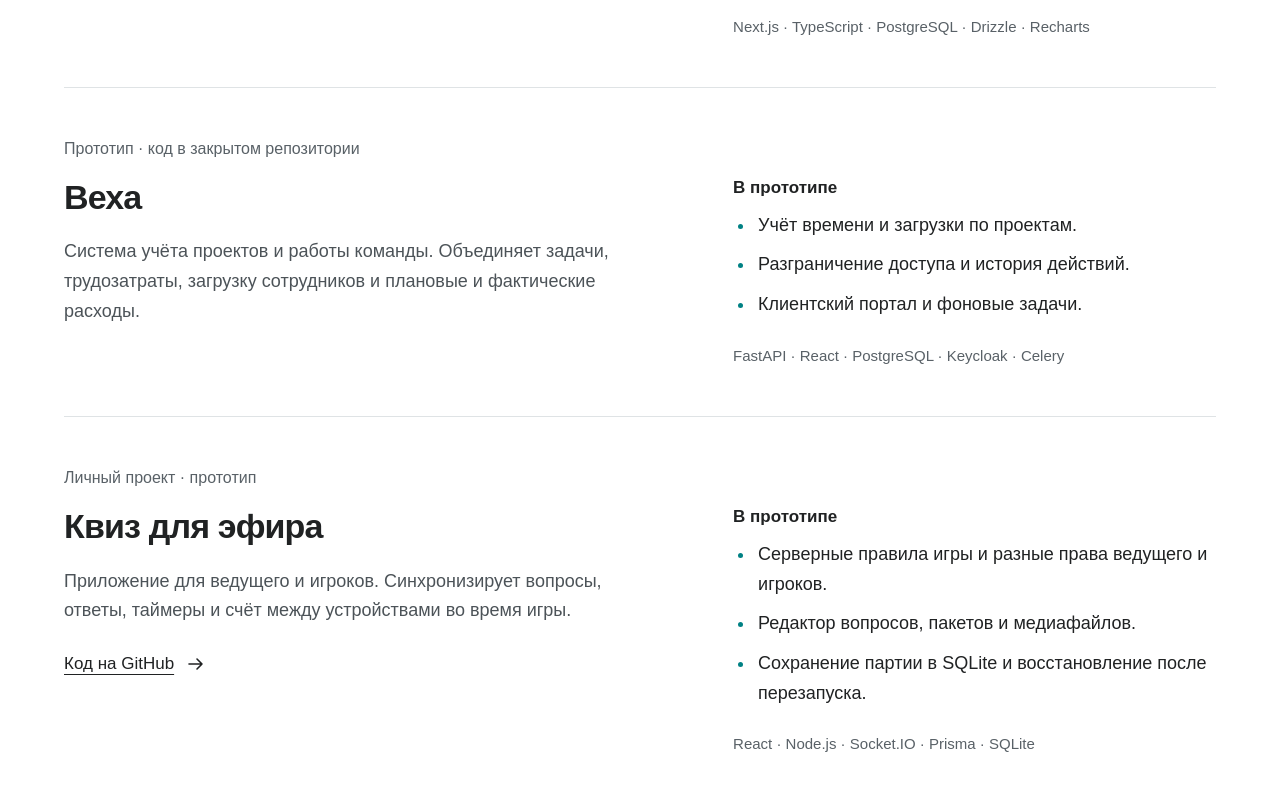
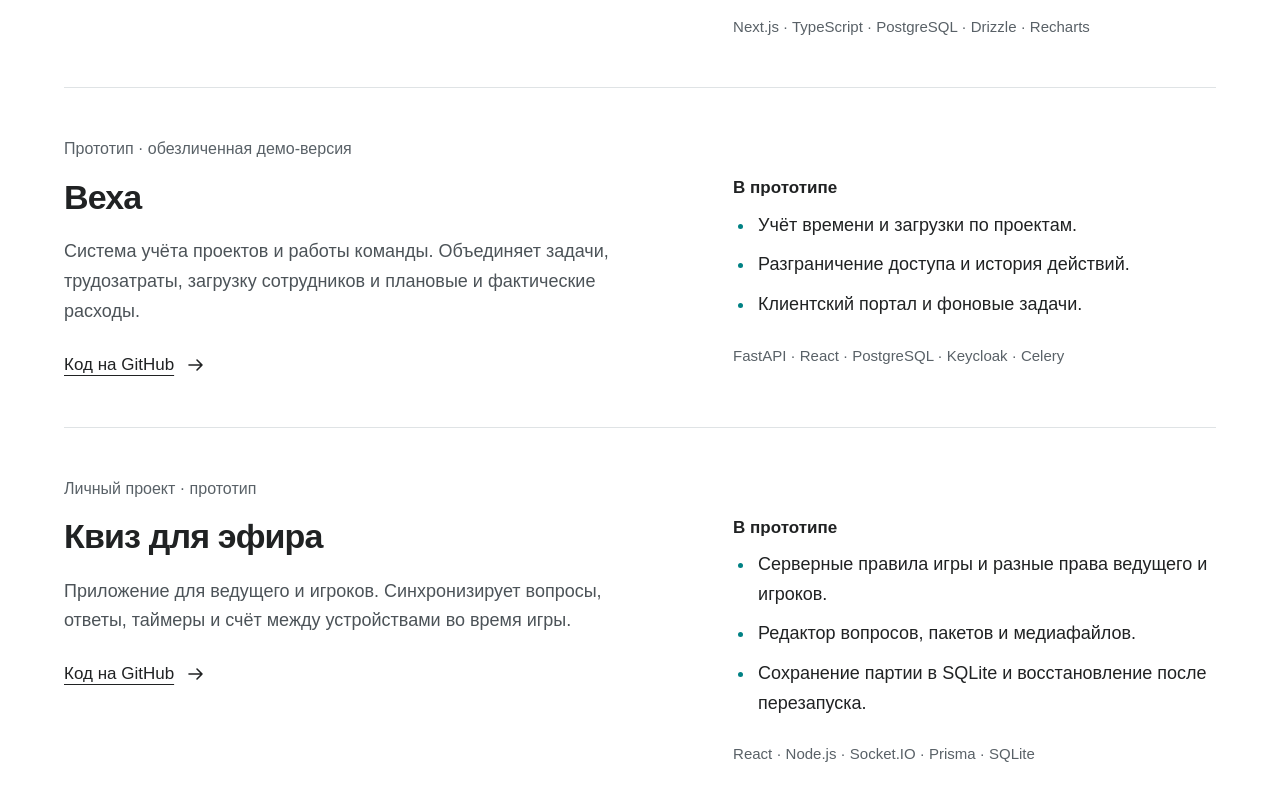
Before and after one commit to ANOWIZ/portfolio, a React (Vite) app: page / in a window 1280 px wide. Shown: the part 1945-2745 px from the top of the page. Built offline with nearby package versions, Linux system fonts and the light colour scheme.

Commit message:
Link anonymized Veha demo in portfolio

```diff
--- a/src/App.tsx
+++ b/src/App.tsx
@@ -30,11 +30,11 @@ const projects = [
   },
   {
     title: 'Веха',
-    label: 'Прототип · код в закрытом репозитории',
+    label: 'Прототип · обезличенная демо-версия',
     description: 'Система учёта проектов и работы команды. Объединяет задачи, трудозатраты, загрузку сотрудников и плановые и фактические расходы.',
     details: ['Учёт времени и загрузки по проектам.', 'Разграничение доступа и история действий.', 'Клиентский портал и фоновые задачи.'],
     stack: 'FastAPI · React · PostgreSQL · Keycloak · Celery',
-    links: [],
+    links: [{ label: 'Код на GitHub', href: 'https://github.com/ANOWIZ/VEHA' }],
   },
   {
     title: 'Квиз для эфира',
```
